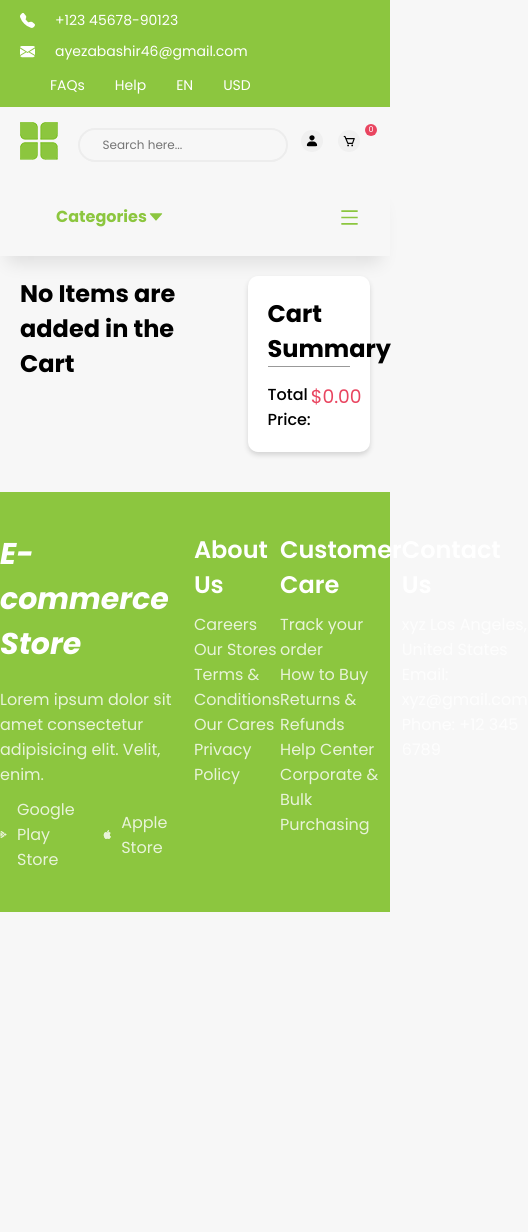
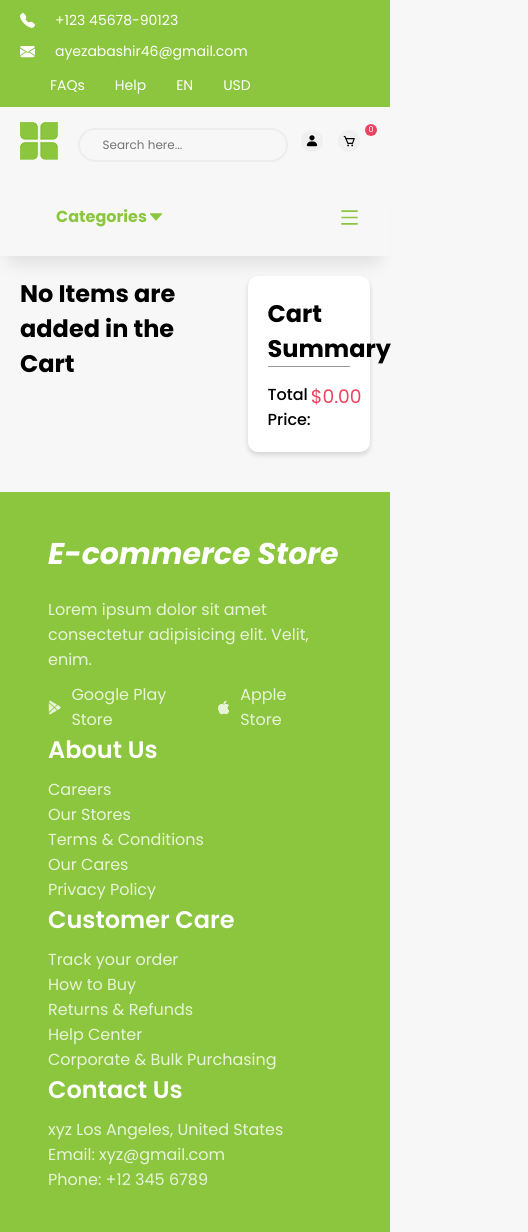
Before and after one commit to ayezabashir/E-commerceWebsiteDesign, a React (Vite) app: page /cart in a window 390 px wide. Shown: the whole page, 528 px wide, since content can reach past the window. Before the commit the page ends 912 px from the top, so only its background shows below. Built offline with nearby package versions, Linux system fonts and the light colour scheme; some icons are missing.

Commit message:
footer styles

```diff
--- a/src/App.scss
+++ b/src/App.scss
@@ -981,6 +981,13 @@ button {
       grid-template-columns: repeat(2, 1fr);
     }
   }
+  .footer {
+    .container {
+      display: grid;
+      grid-template-columns: repeat(2, 1fr);
+      padding: 40px 48px;
+    }
+  }
 }
 
 @media screen and (max-width: 600px) {
@@ -1076,4 +1083,9 @@ button {
       grid-template-columns: repeat(1, 1fr);
     }
   }
+  .footer {
+    .container {
+      grid-template-columns: repeat(1, 1fr);
+    }
+  }
 }
```
